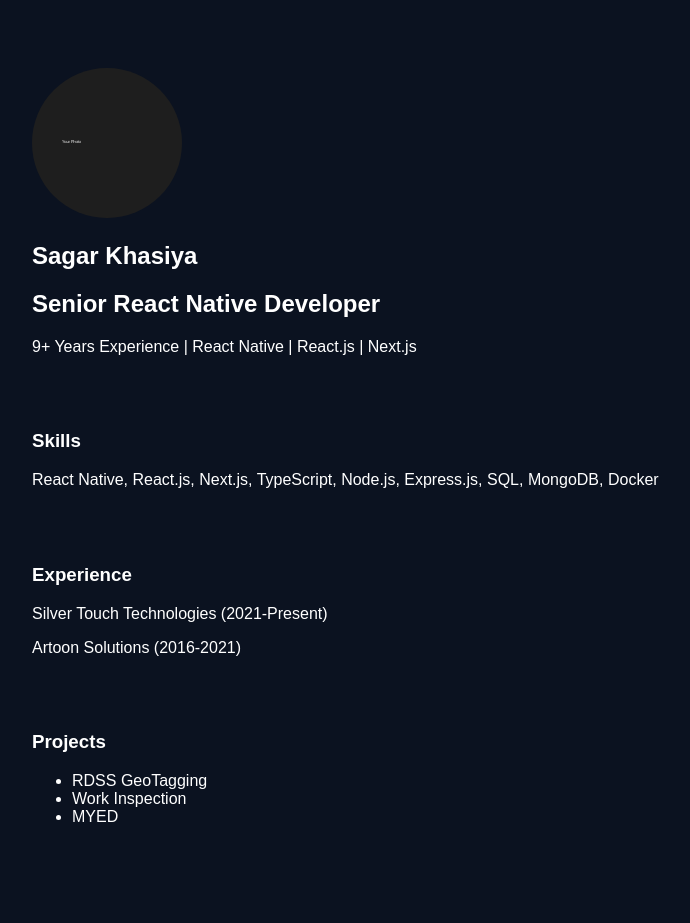
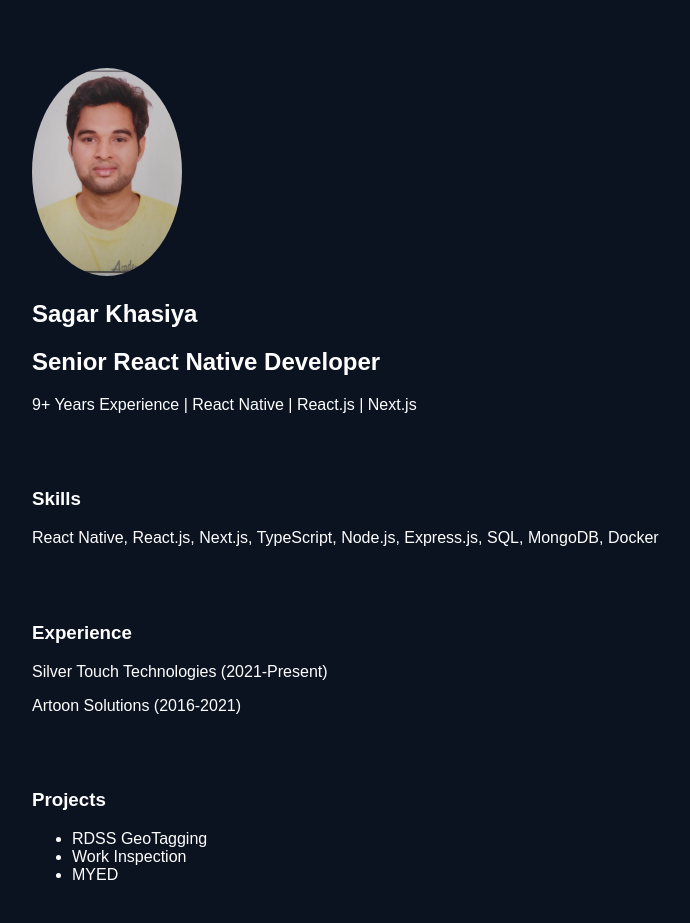
Before and after one commit to Skhasiya/Sagar, a plain HTML site: page index.html in a window 1280 px wide. Shown: the whole page, without its empty margins (208-898 px from the left). Drawn offline with Linux system fonts and the light colour scheme.

Commit message:
update files

```diff
--- a/index.html
+++ b/index.html
@@ -1 +1 @@
-<!doctype html><html><head><meta charset='utf-8'><title>Sagar Khasiya</title><link rel='stylesheet' href='style.css'></head><body><section><img src='images/profile-placeholder.png' width=150><h1>Sagar Khasiya</h1><h2>Senior React Native Developer</h2><p>9+ Years Experience | React Native | React.js | Next.js</p></section><section><h3>Skills</h3><p>React Native, React.js, Next.js, TypeScript, Node.js, Express.js, SQL, MongoDB, Docker</p></section><section><h3>Experience</h3><p>Silver Touch Technologies (2021-Present)</p><p>Artoon Solutions (2016-2021)</p></section><section><h3>Projects</h3><ul><li>RDSS GeoTagging</li><li>Work Inspection</li><li>MYED</li></ul></section><script src='script.js'></script></body></html>
+<!doctype html><html><head><meta charset='utf-8'><title>Sagar Khasiya</title><link rel='stylesheet' href='style.css'></head><body><section><img src='images/profile-placeholder.jpg' width=150><h1>Sagar Khasiya</h1><h2>Senior React Native Developer</h2><p>9+ Years Experience | React Native | React.js | Next.js</p></section><section><h3>Skills</h3><p>React Native, React.js, Next.js, TypeScript, Node.js, Express.js, SQL, MongoDB, Docker</p></section><section><h3>Experience</h3><p>Silver Touch Technologies (2021-Present)</p><p>Artoon Solutions (2016-2021)</p></section><section><h3>Projects</h3><ul><li>RDSS GeoTagging</li><li>Work Inspection</li><li>MYED</li></ul></section><script src='script.js'></script></body></html>
```
Also changed, not shown: images/profile-placeholder.jpg (added).
